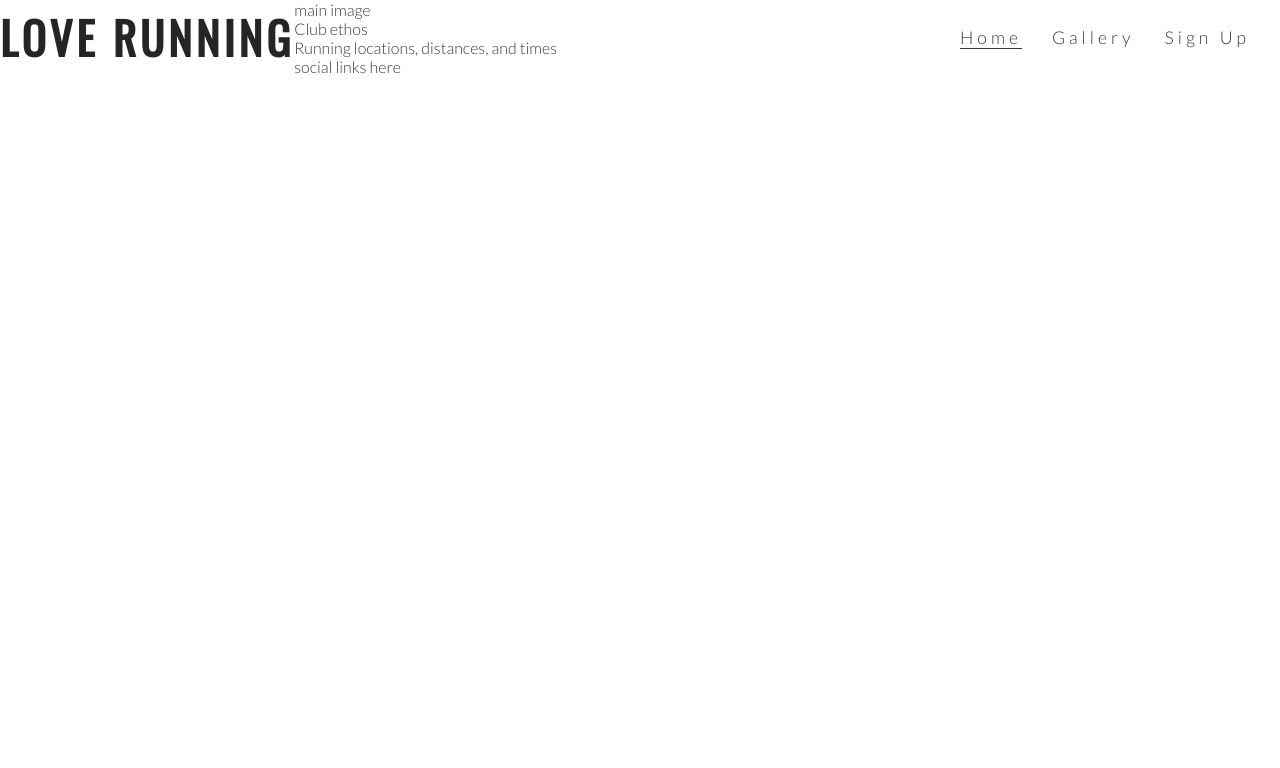
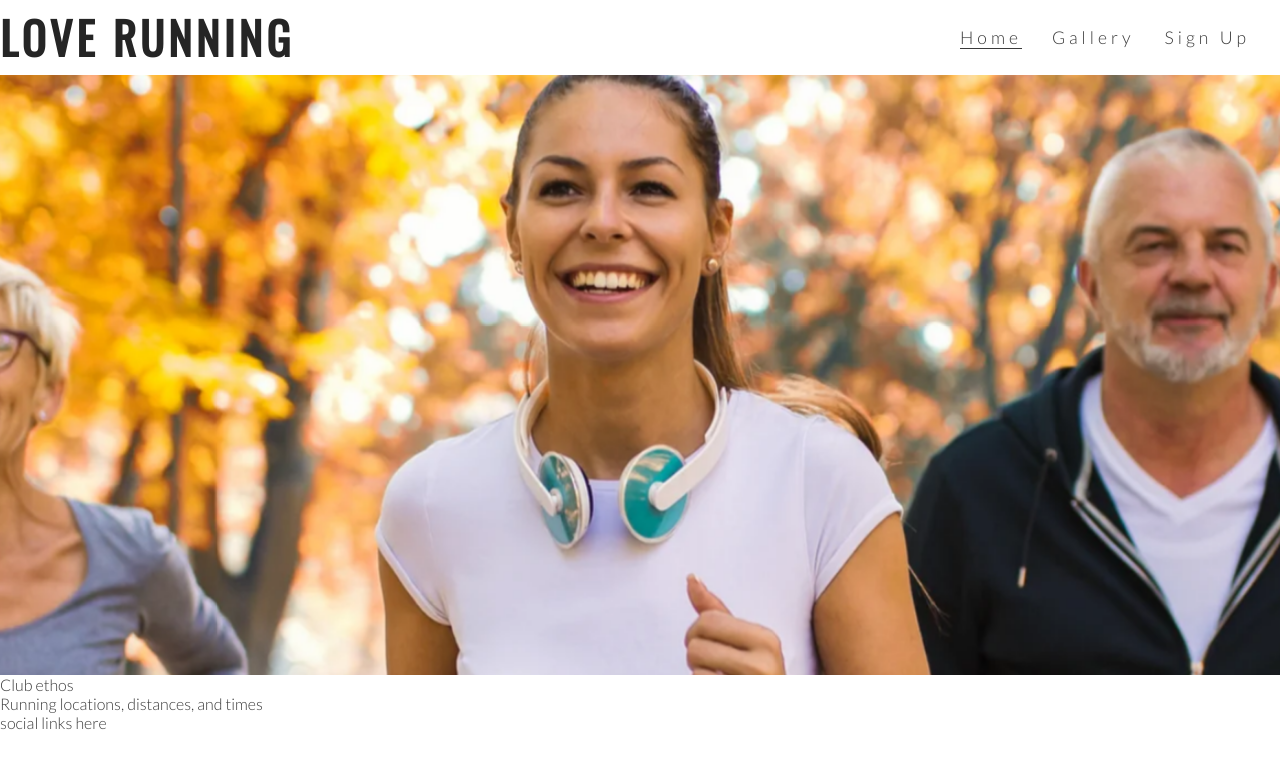
Before and after one commit to Sean-OBrien95/love-running, a plain HTML site: page index.html in a window 1280 px wide. Drawn offline with nearby package versions, Linux system fonts and the light colour scheme.

Commit message:
Add hero image and animation for zoom

```diff
--- a/assets/css/style.css
+++ b/assets/css/style.css
@@ -55,3 +55,32 @@ h1, h2 {
 .active {
     border-bottom: 1px solid #3a3a3a;
 }
+
+/* hero image */
+
+#hero-outer {
+    height: 600px;
+    width: 100%;
+    overflow: hidden;
+}
+
+#hero-image {
+    height: 600px;
+    width: 100%;
+    background: url("../images/hero-image.webp") no-repeat center center;
+
+    /* animates zoom effect on loading page */
+    animation-name: hero-zoom;
+    animation-duration: 5s;
+    animation-fill-mode: forwards;
+}
+
+/* creates the level of zoom for hero image */
+@keyframes hero-zoom {
+    from {
+        transform: scale(1);
+    }
+    to {
+        transform: scale(1.1);
+    }
+}
--- a/index.html
+++ b/index.html
@@ -30,8 +30,8 @@
             </ul>
         </nav>
     </header>
-    <section>
-        main image
+    <section id="hero-outer">
+        <div id="hero-image"></div>
     </section>
     <section>
         Club ethos
```
Also changed, not shown: assets/images/hero-image.webp (added).
